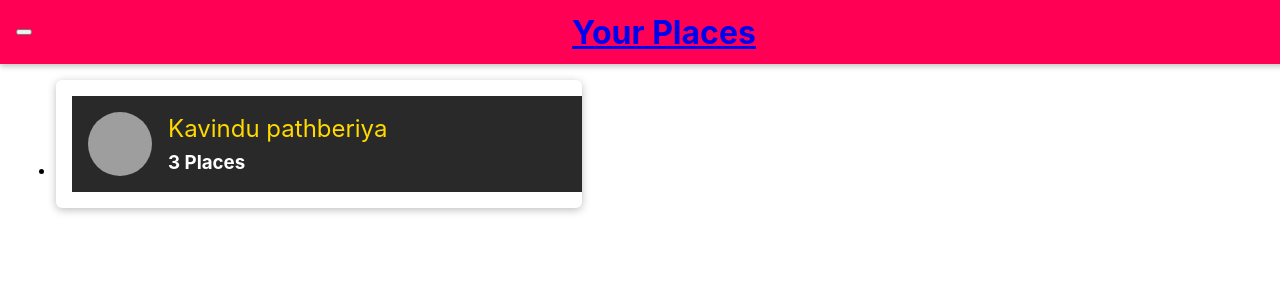
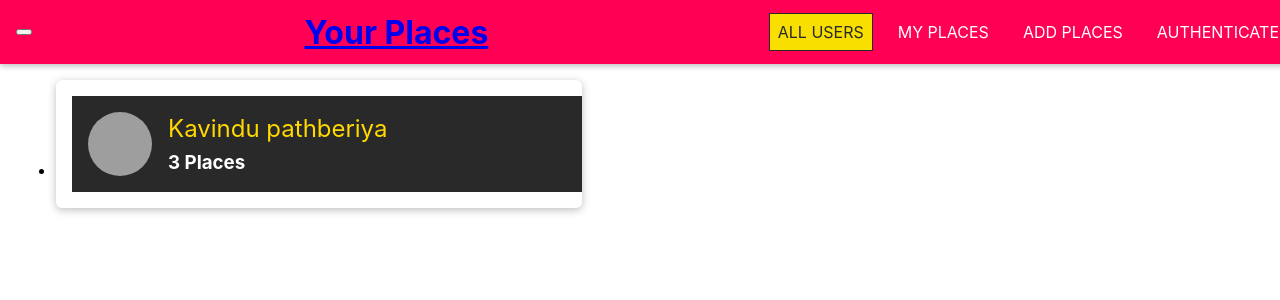
Before and after one commit to kavindupath/MERN-FrontEnd, a React (Create React App) app: page / in a window 1280 px wide. Shown: the top 300 px of the page. Built offline with nearby package versions, Linux system fonts and the light colour scheme; grey boxes are pictures that could not be loaded.

Commit message:
Adding Navlinks

```diff
--- a/src/Shared/Components/Navigation/MainNavigation.js
+++ b/src/Shared/Components/Navigation/MainNavigation.js
@@ -2,6 +2,8 @@
 import { Link } from "react-router-dom";
 
 import MainHeader from "./MainHeader";
+import NavLinks from "./NavLinks";
+
 import "./MainNavigation.css";
 
 const MainNavigation = (props) => {
@@ -16,7 +18,7 @@
         <Link to="/">Your Places</Link>
       </h1>
 
-      <nav></nav>
+      <nav><NavLinks/></nav>
     </MainHeader>
   );
 };
--- a/src/Shared/Components/Navigation/NavLinks.css
+++ b/src/Shared/Components/Navigation/NavLinks.css
@@ -0,0 +1,76 @@
+.nav-links {
+    list-style: none;
+    margin: 0;
+    padding: 0;
+    width: 100%;
+    height: 100%;
+    display: flex;
+    flex-direction: column;
+    justify-content: center;
+    align-items: center;
+  }
+
+  .nav-links li {
+    margin: 1rem;
+  }
+
+  .nav-links a {
+    border: 1px solid transparent;
+    color: #292929;
+    text-decoration: none;
+    padding: 0.5rem;
+  }
+
+  .nav-links a:hover,
+  .nav-links a:active,
+  .nav-links a.active {
+    background: #f8df00;
+    border-color: #292929;
+    color: #292929;
+  }
+
+  .nav-links button {
+    cursor: pointer;
+    border: 1px solid #292929;
+    color: #292929;
+    background: transparent;
+    padding: 0.5rem;
+    font: inherit;
+  }
+
+  .nav-links button:focus {
+    outline: none;
+  }
+
+  .nav-links button:hover,
+  .nav-links button:active {
+    background: #292929;
+    color: white;
+  }
+
+  @media (min-width: 768px) {
+    .nav-links {
+      flex-direction: row;
+    }
+
+    .nav-links li {
+      margin: 0 0.5rem;
+    }
+
+    .nav-links a {
+      color: white;
+      text-decoration: none;
+    }
+
+    .nav-links button {
+      border: 1px solid white;
+      color: white;
+      background: transparent;
+    }
+
+    .nav-links button:hover,
+    .nav-links button:active {
+      background: #f8df00;
+      color: #292929;
+    }
+  }
--- a/src/Shared/Components/Navigation/NavLinks.js
+++ b/src/Shared/Components/Navigation/NavLinks.js
@@ -0,0 +1,32 @@
+import React from "react";
+import { NavLink } from "react-router-dom";
+
+import "./NavLinks.css";
+
+const NavLinks=(props)=>
+{
+    return (
+        <ul className="nav-links">
+            <li>
+            <NavLink to="/" exact>ALL USERS</NavLink>
+            </li>
+
+
+            <li>
+            <NavLink to="/u1/places">MY PLACES</NavLink>
+            </li>
+
+
+            <li>
+            <NavLink to="/places/new">ADD PLACES</NavLink>
+            </li>
+
+
+            <li>
+            <NavLink to="/auth">AUTHENTICATE</NavLink>
+            </li>
+        </ul>
+    );
+}
+
+export default NavLinks;
```
